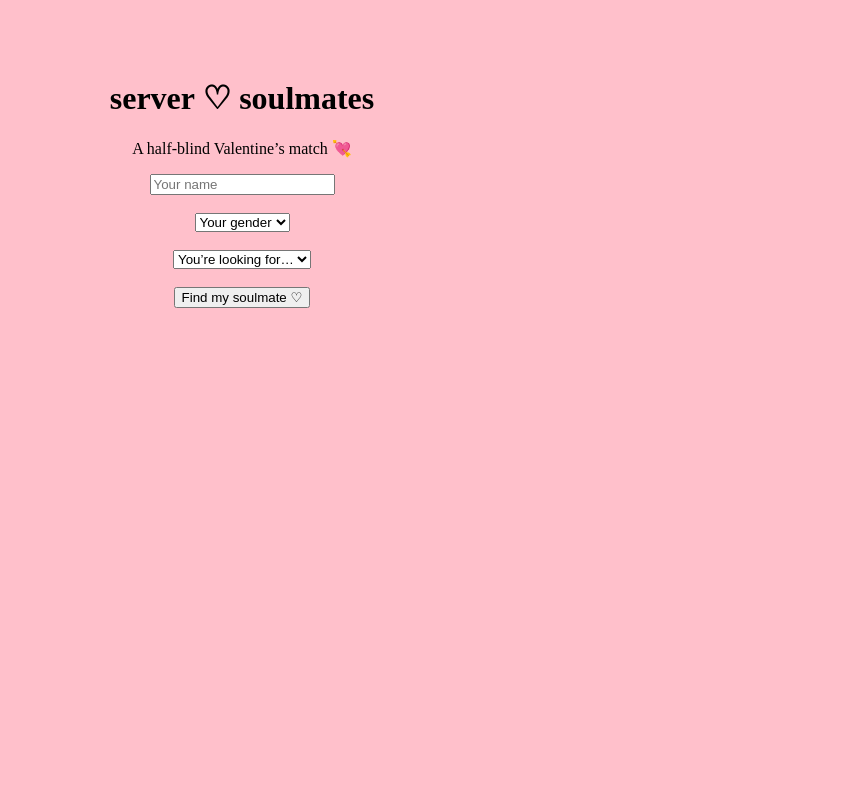
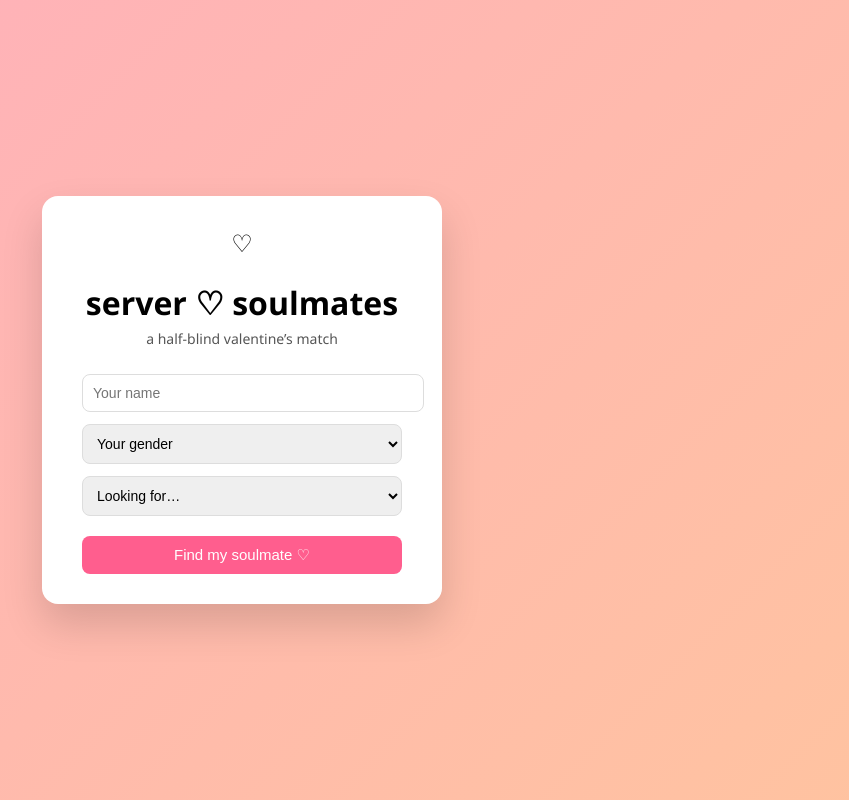
Before and after one commit to serversoulshq/server-soulmates, a website: page public/index.html in a window 1280 px wide. Shown: the whole page, without its empty margins (398-1247 px from the left). Drawn offline with Linux system fonts and the light colour scheme.

Commit message:
Update index.html

```diff
--- a/public/index.html
+++ b/public/index.html
@@ -1,32 +1,92 @@
 <!DOCTYPE html>
-<html>
+<html lang="en">
 <head>
+  <meta charset="UTF-8" />
   <title>server ♡ soulmates</title>
+
+  <style>
+    body {
+      margin: 0;
+      height: 100vh;
+      background: linear-gradient(135deg, #ffafbd, #ffc3a0);
+      font-family: "Segoe UI", sans-serif;
+      display: flex;
+      justify-content: center;
+      align-items: center;
+    }
+
+    .card {
+      background: white;
+      padding: 30px 40px;
+      border-radius: 16px;
+      width: 320px;
+      box-shadow: 0 20px 40px rgba(0,0,0,0.15);
+      text-align: center;
+    }
+
+    h1 {
+      margin-bottom: 5px;
+    }
+
+    p {
+      margin-top: 0;
+      color: #555;
+      font-size: 14px;
+    }
+
+    input, select, button {
+      width: 100%;
+      padding: 10px;
+      margin-top: 12px;
+      border-radius: 8px;
+      border: 1px solid #ddd;
+      font-size: 14px;
+    }
+
+    button {
+      background: #ff5e8e;
+      color: white;
+      border: none;
+      cursor: pointer;
+      margin-top: 20px;
+      font-size: 15px;
+    }
+
+    button:hover {
+      background: #ff3f78;
+    }
+
+    .heart {
+      font-size: 24px;
+    }
+  </style>
 </head>
-<body style="background:pink; text-align:center; padding-top:50px">
 
+<body>
+  <div class="card">
+    <div class="heart">♡</div>
     <h1>server ♡ soulmates</h1>
-  <p>A half-blind Valentine’s match 💘</p>
+    <p>a half-blind valentine’s match</p>
 
     <form action="/submit" method="POST">
-    <input name="name" placeholder="Your name" required><br><br>
+      <input name="name" placeholder="Your name" required>
 
       <select name="gender" required>
         <option value="">Your gender</option>
         <option value="male">Male</option>
         <option value="female">Female</option>
         <option value="nonbinary">Non-binary</option>
-    </select><br><br>
+      </select>
 
       <select name="preference" required>
-      <option value="">You’re looking for…</option>
+        <option value="">Looking for…</option>
         <option value="male">Men</option>
         <option value="female">Women</option>
         <option value="any">Anyone</option>
-    </select><br><br>
+      </select>
 
       <button type="submit">Find my soulmate ♡</button>
     </form>
-
+  </div>
 </body>
 </html>
```
Lines whose indentation alone changed are shown as unchanged.
